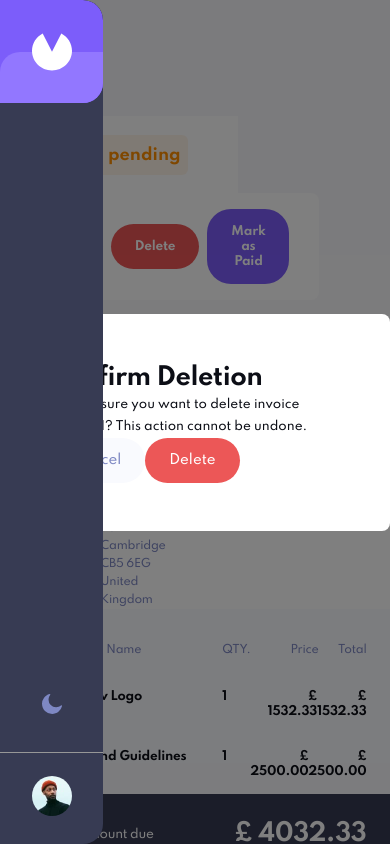
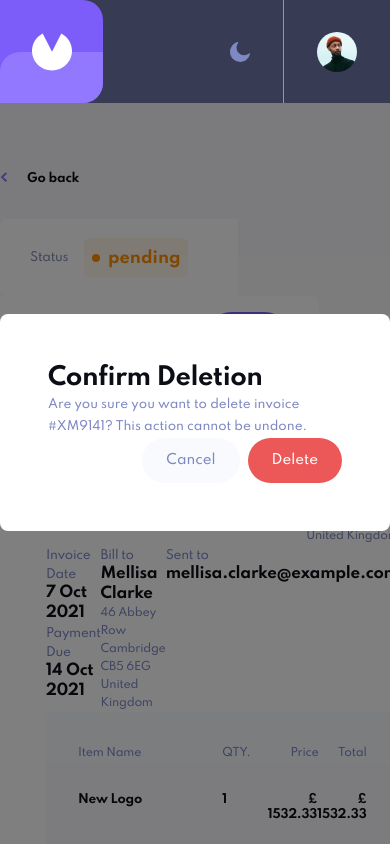
Before and after one commit to nlukic97/react-invoice-app, a React (Create React App) app: page /invoice/AA1449 in a window 390 px wide. Both pictures are taken after a click on the button "Delete". Shown: the top 844 px of the page. Built offline with nearby package versions, Linux system fonts and the light colour scheme.

Commit message:
styled for mobile, and also created the delete confirmation modal

```diff
--- a/src/components/ConfirmDeletion.js
+++ b/src/components/ConfirmDeletion.js
@@ -6,7 +6,7 @@ const ConfirmDeletion = ({deleteConfirmation}) => {
             <div className="confirm-delete">
                 <h1>Confirm Deletion</h1>
                 <span className="confirm-deletion-body">Are you sure you want to delete invoice #XM9141? This action cannot be undone.</span>
-                <div>
+                <div className="buttons-container">
                     <button className="btn gray" onClick={()=> deleteConfirmation(false)}>Cancel</button>
                     <button className="btn red" onClick={()=> deleteConfirmation(true)}>Delete</button>
 
--- a/src/css/App.css
+++ b/src/css/App.css
@@ -121,11 +121,9 @@ body {
 .App {
   max-width: 730px;
   margin: 0 auto;
+  margin-top: 65px;
 }
 
-.single_page_invoice {
-  margin-top: 65px;
-}
 .single_page_invoice .back-link {
   text-decoration: none;
   color: var(--default-text-color);
@@ -265,7 +263,13 @@ body {
   letter-spacing: -0.5px;
 }
 .confirm-delete .confirm-deletion-body {
-  color: var(--default-text-color);
+  color: var(--color-grayblue);
+}
+.confirm-delete .buttons-container {
+  text-align: right;
+}
+.confirm-delete .buttons-container button:not(:first-child) {
+  margin-left: 8px;
 }
 
 .color-grayblue {
@@ -502,7 +506,6 @@ html.dark-theme .toggle-theme-icon {
   display: flex;
   justify-content: space-between;
   align-items: center;
-  margin-top: 72px;
 }
 .invoice_actions .__heading_and_amount p {
   color: var(--body-1);
@@ -727,4 +730,36 @@ html.dark-theme .toggle-theme-icon {
   margin-right: 8px;
 }
 
+@media screen and (max-width: 1000px) {
+  .App {
+    margin-top: 168px;
+  }
+
+  .banner {
+    width: 100vw;
+    height: unset;
+    border-radius: 0;
+    flex-direction: row;
+  }
+  .banner .bottom-box {
+    display: flex;
+    align-items: center;
+    padding: unset;
+  }
+  .banner .bottom-box .theme-button-container {
+    border-bottom: none;
+    border-right: 1px solid #979797;
+    padding: 0 33px;
+    height: 100%;
+    display: flex;
+  }
+  .banner .bottom-box .avatar {
+    padding: 0 33px;
+  }
+
+  .form {
+    margin-top: 168px;
+  }
+}
+
 /*# sourceMappingURL=App.css.map */
--- a/src/scss/imports/_layout.scss
+++ b/src/scss/imports/_layout.scss
@@ -9,18 +9,14 @@ body {
 }
 
 .App {
-    // margin-left: 103px;
     max-width: 730px;
-    // max-width: 50; //combine this somehow
     margin: 0 auto;
-    // border: 1px solid red;
+    margin-top: 65px;
 }
 
 
 // Single page view
 .single_page_invoice  {
-    margin-top: 65px;
-
     .back-link {
         text-decoration: none;
         color:var(--default-text-color);
@@ -188,6 +184,16 @@ body {
     }
 
     .confirm-deletion-body {
-        color: var(--default-text-color);
+        color: var(--color-grayblue);
+    }
+
+    .buttons-container {
+        text-align: right;
+
+        button {
+            &:not(:first-child) {
+                margin-left: 8px;
+            }
+        }
     }
 }
--- a/src/scss/imports/_mediaQuery.scss
+++ b/src/scss/imports/_mediaQuery.scss
@@ -0,0 +1,36 @@
+@media screen and (max-width:1000px) {
+    .App {
+        margin-top: 168px;
+    }
+
+    .banner {
+        width: 100vw;
+        height: unset;
+        border-radius: 0;
+        flex-direction: row;
+
+        .bottom-box {
+            display: flex;
+            align-items: center;
+            padding: unset;
+            .theme-button-container {
+                border-bottom: none;
+                border-right: 1px solid #979797;
+                padding: 0 33px;
+                height: 100%;
+                display: flex;
+            }
+
+            .avatar {
+                padding: 0 33px;
+            }
+
+        }
+    }
+
+    .form {
+        margin-top: 168px;
+    }
+
+
+}
--- a/src/scss/imports/components/_invoice_actions.scss
+++ b/src/scss/imports/components/_invoice_actions.scss
@@ -2,7 +2,6 @@
     display: flex;
     justify-content: space-between;
     align-items: center;
-    margin-top: 72px;
 
     .__heading_and_amount {
 
--- a/src/scss/main.scss
+++ b/src/scss/main.scss
@@ -11,3 +11,5 @@
 @import './imports/components/invoice_actions';
 @import './imports/components/status_badge';
 @import './imports/components/form';
+
+@import './imports/mediaQuery';
```
Also changed, not shown: 1 other file (tests, documents, lock files or other folders).
